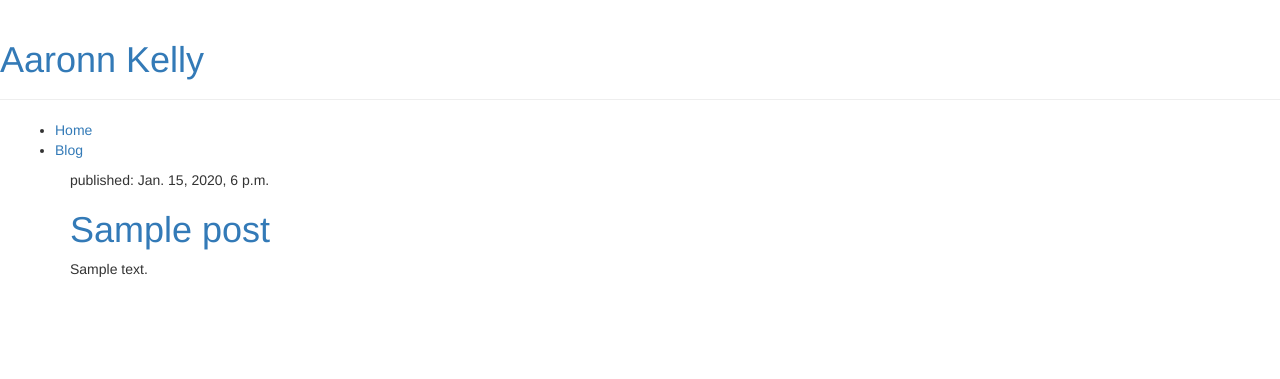
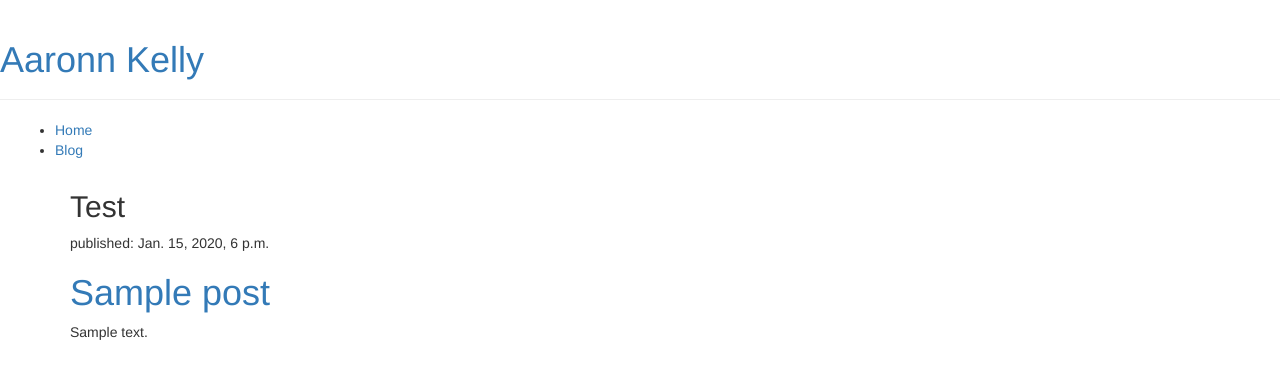
Before and after one commit to Akellade/DjangoTest, a Django app: template blog/templates/blog/home.html in a window 1280 px wide. Shown: the top 379 px of the page. Run offline with Django 3.2, Linux system fonts and the light colour scheme; the template is opened without the code that fills it: values that come from a table or form of the project are taken from there, others are empty; tables that the repository leaves empty hold one stand-in row (values such as "Sample post"); some libraries are stand-ins or nearby versions.

Commit message:
home page changes

```diff
--- a/blog/templates/blog/home.html
+++ b/blog/templates/blog/home.html
@@ -1,8 +1,8 @@
 {% extends 'blog/base.html' %}
 
-<div>
-    <h2>Recent Posts</h2>
     {% block content %}
+        <div>
+            <h2>Test</h2>
         {% for post in posts %}
             <div class="post">
                 <div class="date">
@@ -12,5 +12,5 @@
                 <p>{{ post.text|linebreaksbr }}</p>
             </div>
         {% endfor %}
+        </div>
     {% endblock %}
-</div>
```
